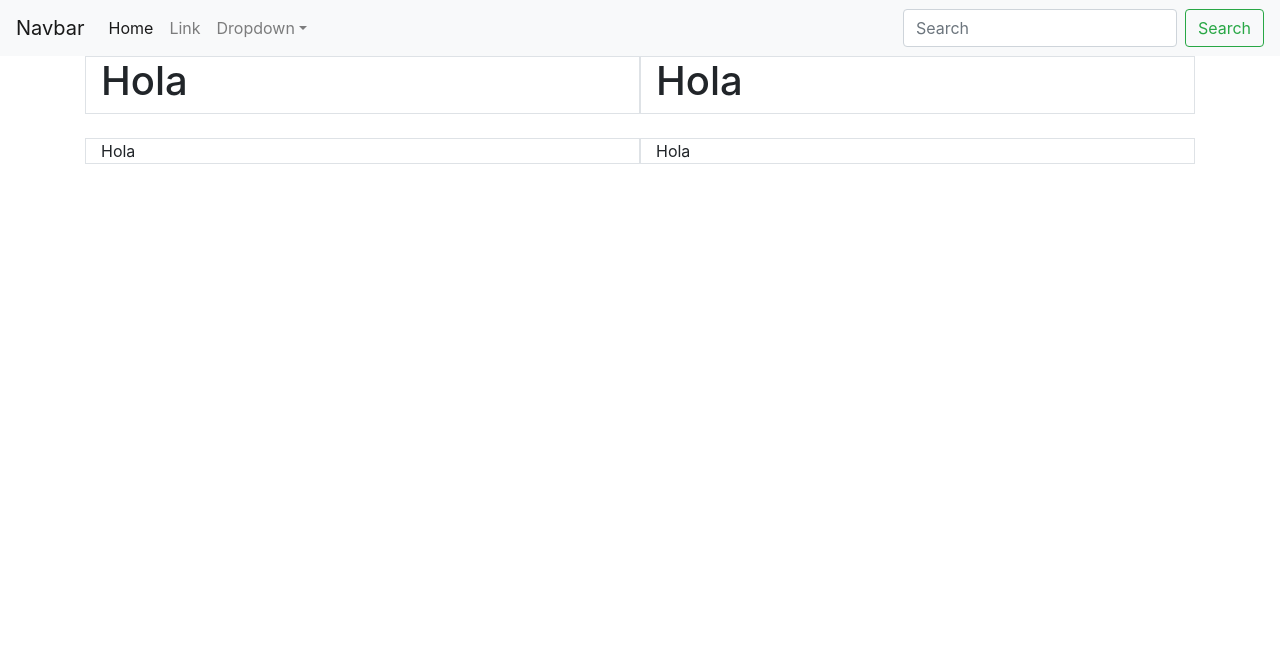
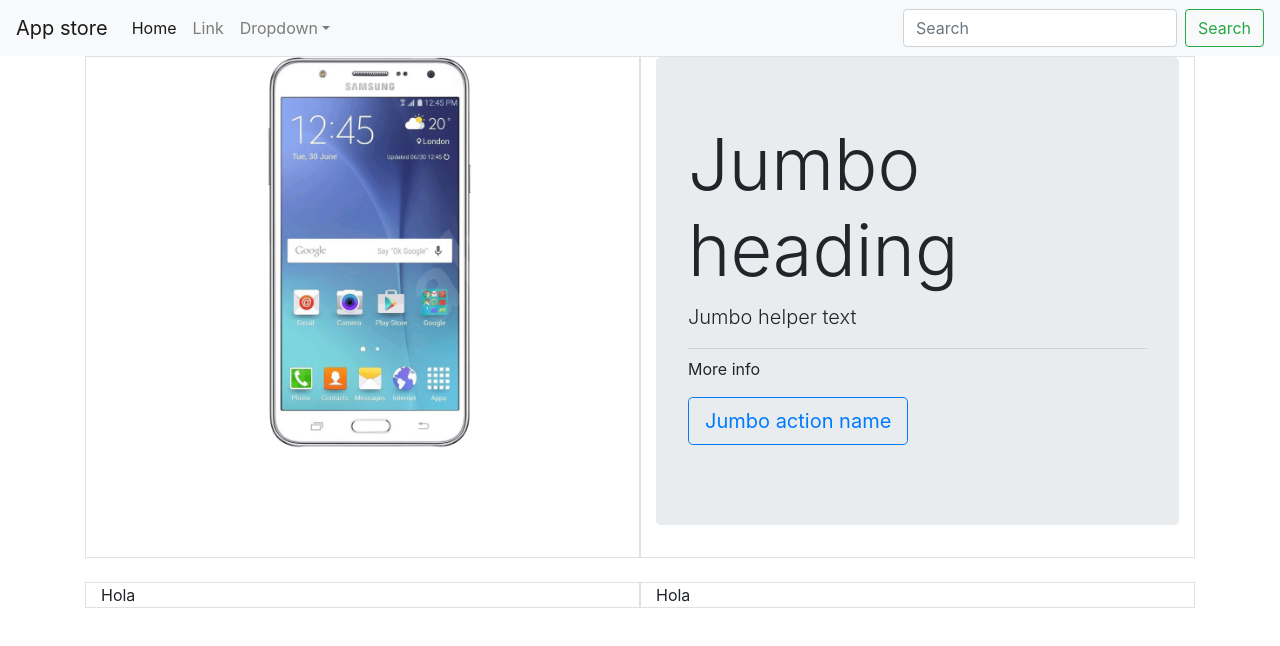
Before and after one commit to reyZele987/pagina1, a plain HTML site: page index.html in a window 1280 px wide. Drawn offline with nearby package versions, Linux system fonts and the light colour scheme.

Commit message:
Agregue contenido al header navnar y main

```diff
--- a/index.html
+++ b/index.html
@@ -22,7 +22,7 @@
   <body>
      <!-- Inicio: navbar -->
     <nav class="navbar navbar-expand-sm navbar-light bg-light">
-        <a class="navbar-brand" href="#">Navbar</a>
+        <a class="navbar-brand" href="#">App store</a>
         <button class="navbar-toggler d-lg-none" type="button" data-toggle="collapse" data-target="#collapsibleNavId" aria-controls="collapsibleNavId"
             aria-expanded="false" aria-label="Toggle navigation">
             <span class="navbar-toggler-icon"></span>
@@ -60,13 +60,21 @@
                 <div class="row">
                   <!-- Inicio: div1 -->
                   <div class="header-div1 col-lg-6 col-sm-6 center border">
-                    <h1>Hola</h1>
+                    <img src="/assets/imagen1.png" class="w-100" alt="Imagen1">
                   </div>
                   <!-- Fin: div1 -->
 
                   <!-- Inicio: div2 -->
                   <div class="col-lg-6 col-sm-6 center border">
-                    <h1>Hola</h1>
+                    <div class="jumbotron">
+                        <h1 class="display-3">Jumbo heading</h1>
+                        <p class="lead">Jumbo helper text</p>
+                        <hr class="my-2">
+                        <p>More info</p>
+                        <p class="lead">
+                            <a class="btn btn-outline-primary btn-lg" href="Jumbo action link" role="button">Jumbo action name</a>
+                        </p>
+                    </div>
 
                   </div>
                   <!-- Fin: div2 -->
@@ -80,7 +88,7 @@
 
             <!-- Inicio: section1 -->
             <section class="main-section1 mb">
-                <div class="contianer col-12 mb-4">
+                <div class="contianer col-12 mb-4 c">
 
                 </div>
             </section>
```
